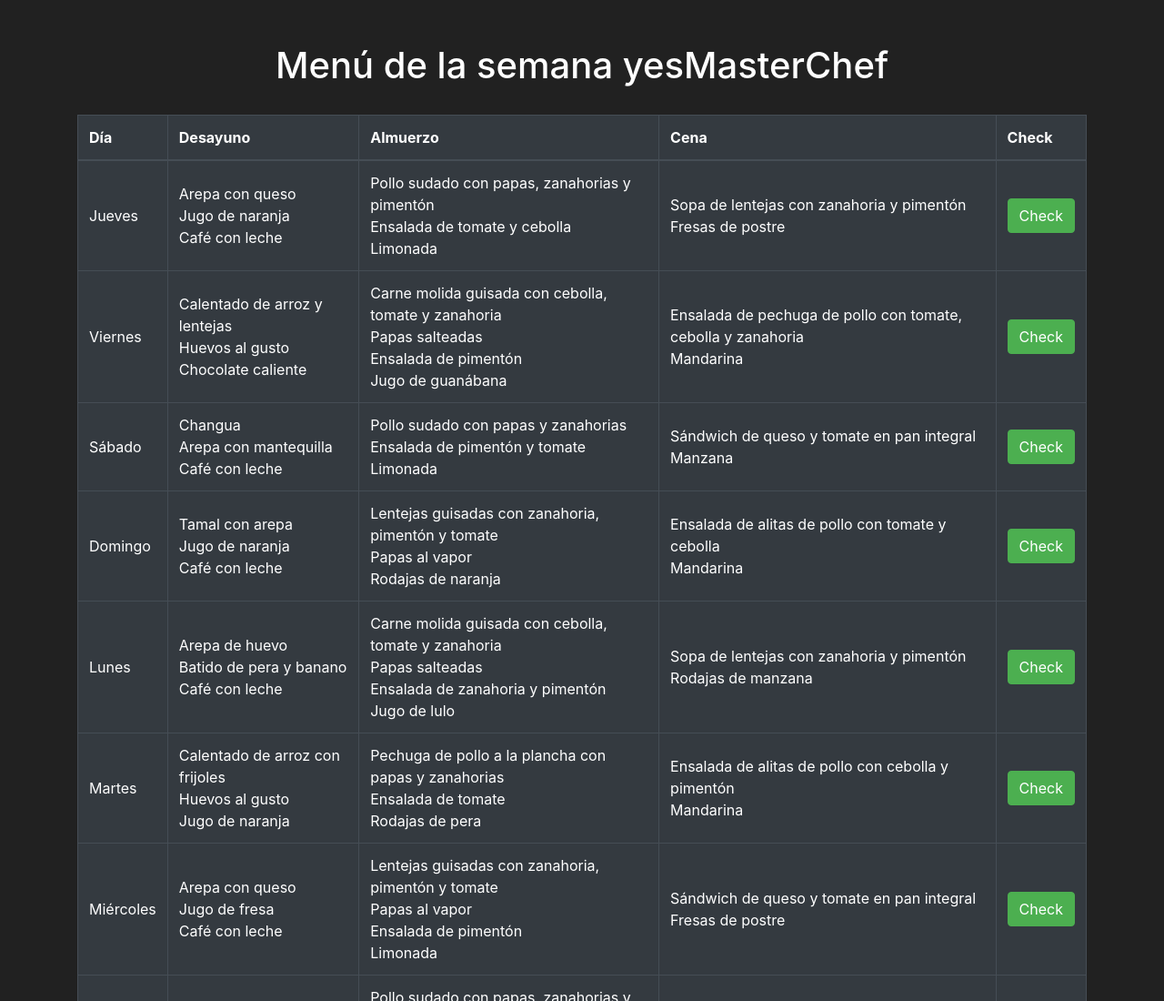
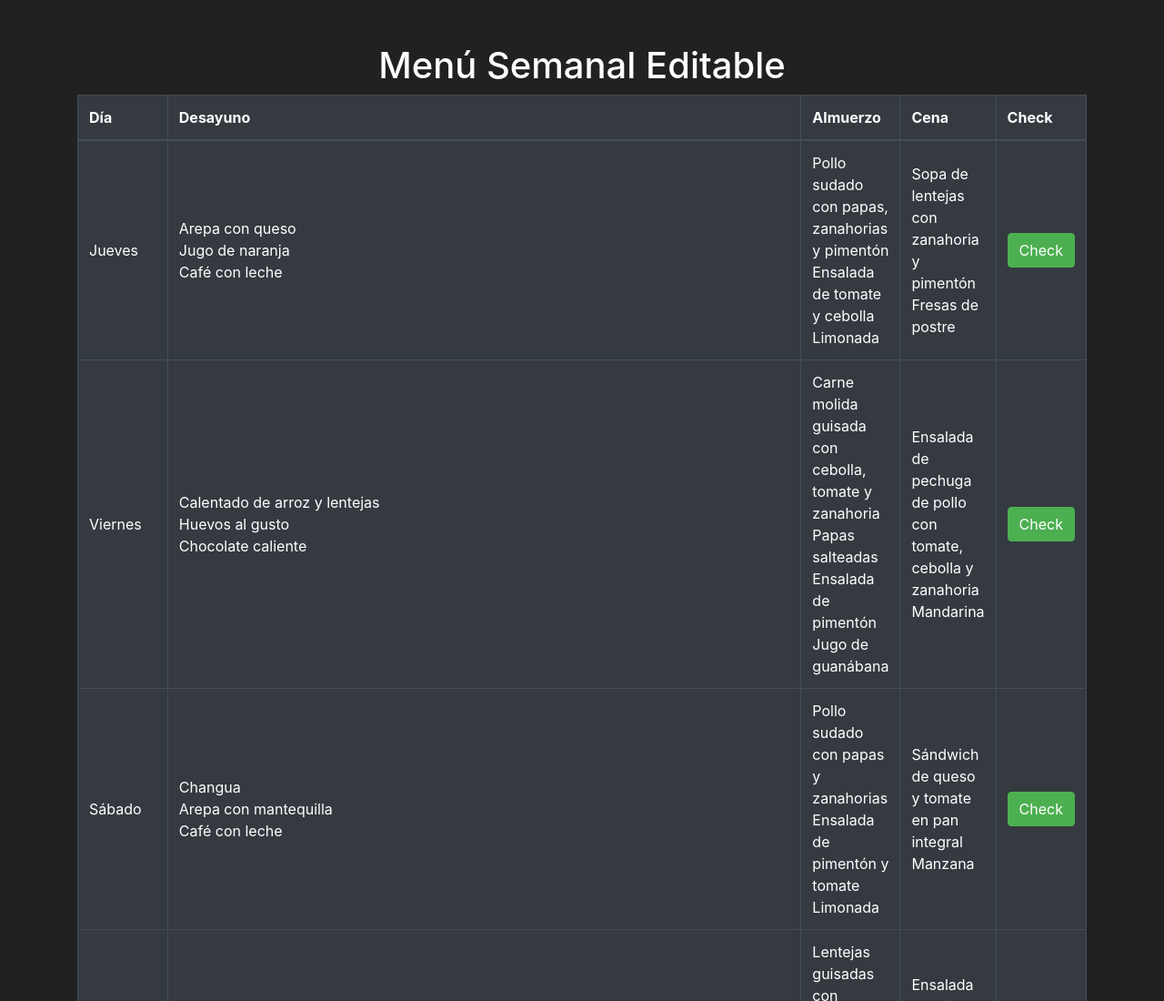
Before and after one commit to yesidleon1393/yesMasterCheff, a plain HTML site: page index.html in a window 1280 px wide. Shown: the top 1100 px of the page at 91% size. Drawn offline with nearby package versions, Linux system fonts and the light colour scheme.

Commit message:
Update index.html

```diff
--- a/index.html
+++ b/index.html
@@ -3,7 +3,7 @@
 <head>
     <meta charset="UTF-8">
     <meta name="viewport" content="width=device-width, initial-scale=1.0">
-    <title>yesMasterCheff</title>
+    <title>Menú Semanal Editable</title>
     <link href="https://maxcdn.bootstrapcdn.com/bootstrap/4.5.2/css/bootstrap.min.css" rel="stylesheet">
     <style>
         body {
@@ -27,15 +27,22 @@
             background-color: #45A049;
             border-color: #45A049;
         }
-        h1 {
-            margin-bottom: 30px;
+        .btn-success:focus {
+            box-shadow: none;
+        }
+        .editable {
+            border: none;
+            background: transparent;
+            color: inherit;
+            width: 100%;
+            outline: none;
         }
     </style>
 </head>
 <body>
 <div class="container mt-5">
-    <h1 class="text-center">Menú de la semana yesMasterChef</h1>
-    <table class="table table-bordered table-dark">
+    <h1 class="text-center">Menú Semanal Editable</h1>
+    <table id="menu-table" class="table table-bordered table-dark">
         <thead class="thead-dark">
             <tr>
                 <th>Día</th>
@@ -48,9 +55,9 @@
         <tbody>
             <tr>
                 <td>Jueves</td>
-                <td>Arepa con queso<br>Jugo de naranja<br>Café con leche</td>
-                <td>Pollo sudado con papas, zanahorias y pimentón<br>Ensalada de tomate y cebolla<br>Limonada</td>
-                <td>Sopa de lentejas con zanahoria y pimentón<br>Fresas de postre</td>
+                <td contenteditable="true" class="editable">Arepa con queso<br>Jugo de naranja<br>Café con leche</td>
+                <td contenteditable="true" class="editable">Pollo sudado con papas, zanahorias y pimentón<br>Ensalada de tomate y cebolla<br>Limonada</td>
+                <td contenteditable="true" class="editable">Sopa de lentejas con zanahoria y pimentón<br>Fresas de postre</td>
                 <td><button class="btn btn-success">Check</button></td>
             </tr>
             <tr>
@@ -102,6 +109,7 @@
                 <td>Sopa de lentejas con zanahoria y pimentón<br>Fresas de postre</td>
                 <td><button class="btn btn-success">Check</button></td>
             </tr>
+            <!-- Aquí van los demás días del menú, sigue el mismo formato -->
         </tbody>
     </table>
 </div>
@@ -110,6 +118,13 @@
 <script src="https://maxcdn.bootstrapcdn.com/bootstrap/4.5.2/js/bootstrap.min.js"></script>
 <script>
     $(document).ready(function() {
+        // Función para guardar los cambios al hacer clic fuera de la celda editable
+        $('#menu-table td[contenteditable=true]').blur(function() {
+            var newText = $(this).text().trim();
+            $(this).html(newText);
+        });
+
+        // Función para marcar como "checked" al hacer clic en el botón
         $('.btn-success').click(function() {
             $(this).toggleClass('btn-secondary').toggleClass('btn-success');
             if ($(this).hasClass('btn-secondary')) {
```
